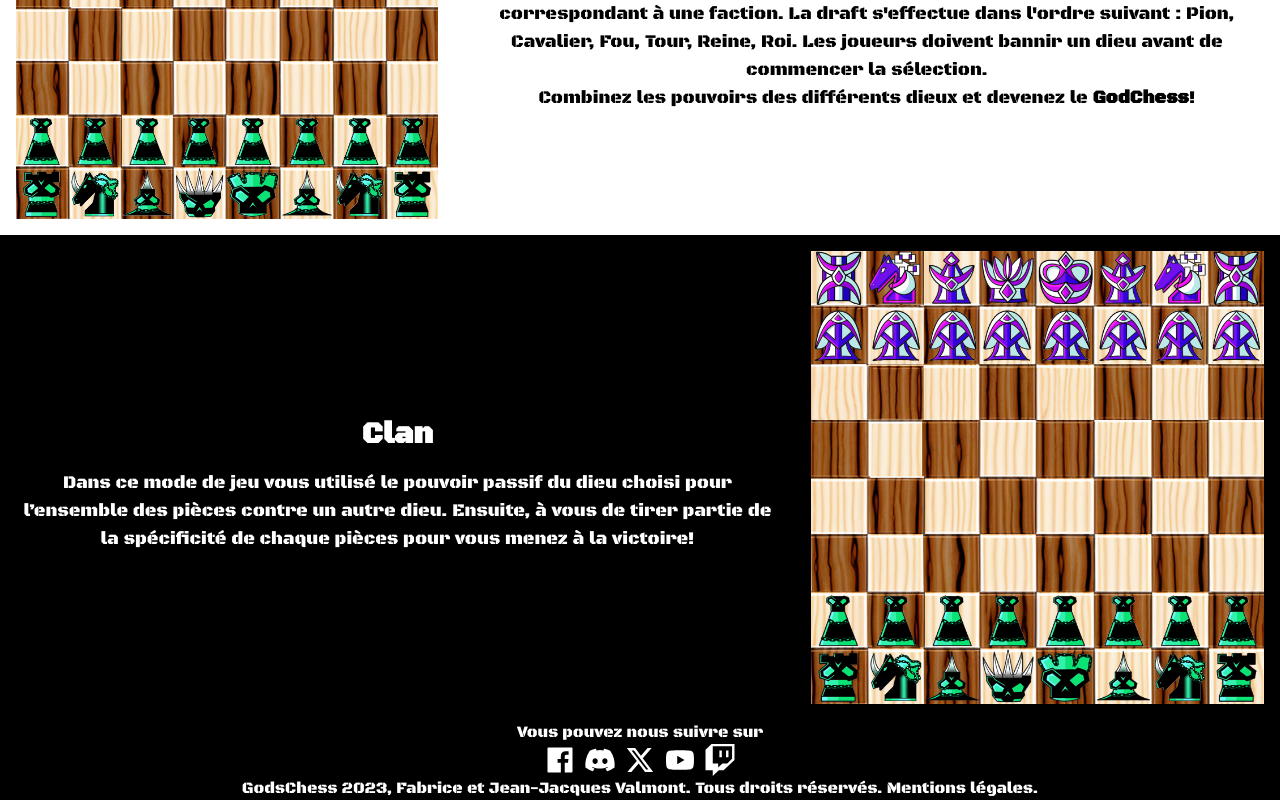
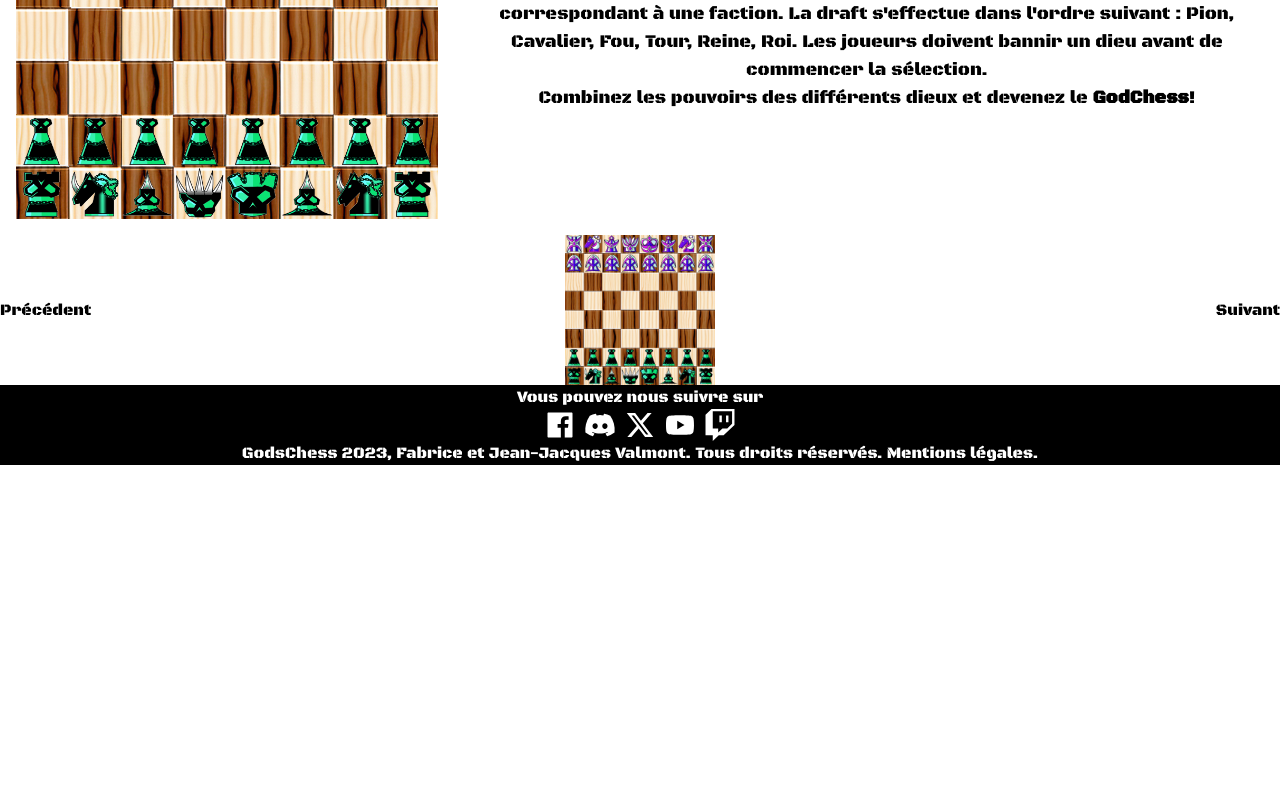
Before and after one commit to FabriceValmont/WebSiteGodsChess, a Next.js app: page /Gameplay in a window 1280 px wide. Shown: the part 1632-2432 px from the top of the page. After the commit the page ends 2097 px from the top, so only its background shows below. Built offline with nearby package versions, Linux system fonts and the light colour scheme.

Commit message:
Functional carousel lacks animation and added rules

```diff
--- /dev/null
+++ b/app/Components/Carrousel.js
@@ -0,0 +1,63 @@
+import React, { Component } from 'react';
+
+class Carrousel extends Component {
+  constructor(props) {
+    super(props);
+    this.state = {
+      currentIndex: 0,
+    };
+  }
+
+  nextSlide = () => {
+    this.setState((prevState) => ({
+      currentIndex: (prevState.currentIndex + 1) % this.props.slides.length,
+    }));
+  };
+
+  prevSlide = () => {
+    this.setState((prevState) => ({
+      currentIndex:
+        prevState.currentIndex === 0
+          ? this.props.slides.length - 1
+          : prevState.currentIndex - 1,
+    }));
+  };
+
+  render() {
+    const { slides } = this.props;
+    const { currentIndex } = this.state;
+
+    return (
+      <div className="carousel relative">
+        <div className="carousel-inner flex">
+          {slides.map((slide, index) => (
+            <div
+              key={index}
+              className={`carousel-slide w-full ${
+                index === currentIndex ? 'active' : 'hidden'
+              }`}
+            >
+              <div className="mx-auto h-full flex items-center justify-center">
+                {slide}
+              </div>
+            </div>
+          ))}
+        </div>
+        <button
+          className="absolute left-0 top-1/2 transform -translate-y-1/2"
+          onClick={this.prevSlide}
+        >
+          Précédent
+        </button>
+        <button
+          className="absolute right-0 top-1/2 transform -translate-y-1/2"
+          onClick={this.nextSlide}
+        >
+          Suivant
+        </button>
+      </div>
+    );
+  }
+}
+
+export default Carrousel;
--- a/app/Components/SectionGameplayRulesGodsChess.js
+++ b/app/Components/SectionGameplayRulesGodsChess.js
@@ -1,17 +1,18 @@
+"use client"
+
 import React from 'react';
-import Image from 'next/image';
+import Carrousel from './Carrousel';
 
 const SectionGameplayClan = () => {
+
+  const slides = [
+    <img src="/gameplay/Plateau_d'échec_new_clan.png" alt="Image 1" width={150}/>,
+    <img src="/homePage/News_Image.png" alt="Image 2" width={150}/>,
+    // Ajoutez autant d'éléments que nécessaire
+  ];
+
   return (
-    <div className="bg-black flex text-white">
-      <div className="m-4 text-center flex flex-col justify-center align-center items-center">
-        <h2 className="p-4 text-3xl font-bold">Clan</h2>
-        <p className="text-lg">Dans ce mode de jeu vous utilisé le pouvoir passif du dieu choisi pour l’ensemble des pièces contre un autre dieu. Ensuite, à vous de tirer partie de la spécificité de chaque pièces pour vous menez à la victoire!</p>
-      </div>
-      <div className="m-4">
-        <Image className="" src="/gameplay/Plateau_d'échec_new_clan.png" width={1200} height={1200}/>
-      </div>
-    </div>
+    <Carrousel slides={slides} />
   );
 }
 
--- a/package.json
+++ b/package.json
@@ -12,6 +12,7 @@
     "@next/font": "^13.5.3",
     "autoprefixer": "10.4.15",
     "cors": "^2.8.5",
+    "dotenv": "^16.3.1",
     "express": "^4.18.2",
     "next": "^13.5.2",
     "pg": "^8.11.3",
@@ -19,6 +20,9 @@
     "react": "18.2.0",
     "react-dom": "18.2.0",
     "react-icons": "^4.11.0",
+    "react-responsive-carousel": "^3.2.23",
+    "react-slick": "^0.29.0",
+    "slick-carousel": "^1.8.1",
     "tailwindcss": "3.3.3"
   }
 }
```
Also changed, not shown: server.js (+6 -5 lines), 1 other file (tests, documents, lock files or other folders).
